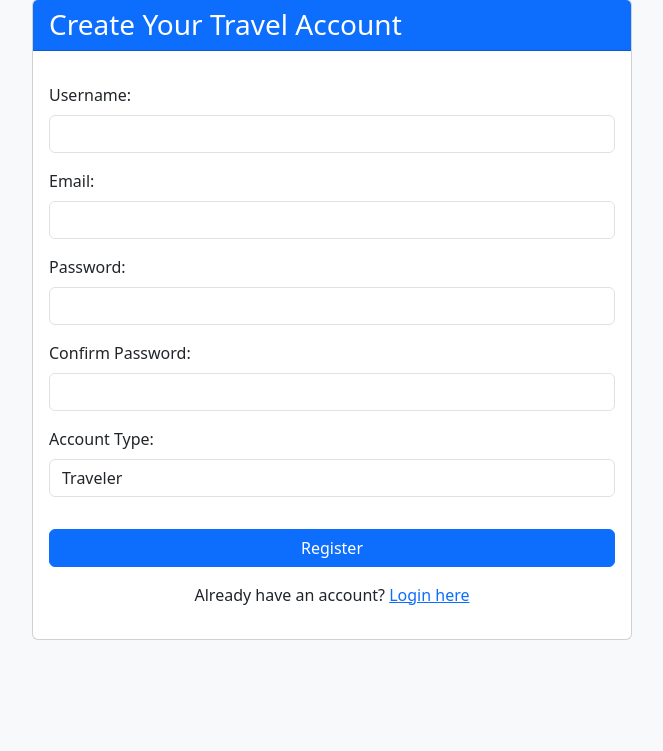
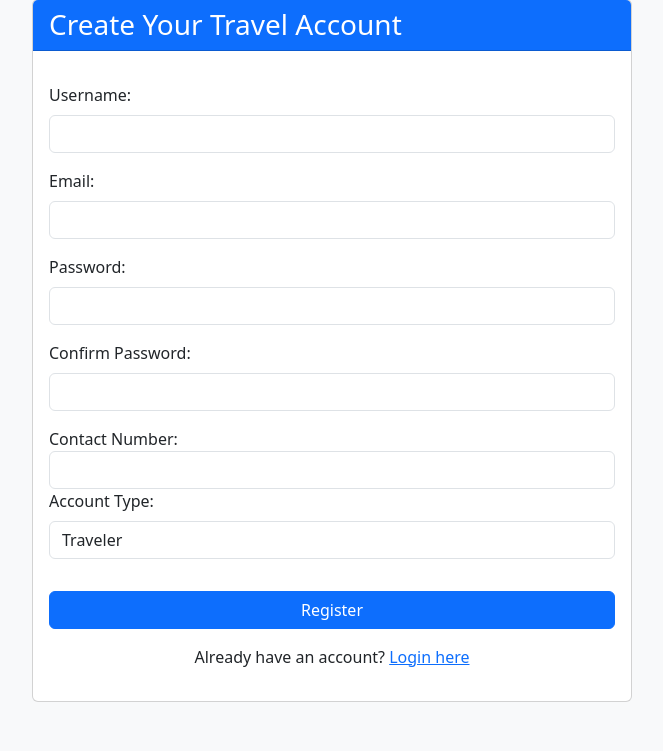
Before and after one commit to kookehh/Travel-Wish-List, a Node server app: page /register in a window 1280 px wide. Shown: the part 49-800 px from the top of the page, without its empty margins (308-971 px from the left). Run offline with Node 20, Linux system fonts and the light colour scheme.

Commit message:
Update register.ejs

```diff
--- a/views/register.ejs
+++ b/views/register.ejs
@@ -43,6 +43,11 @@
                                 <input type="password" id="confirmPassword" name="confirmPassword" class="form-control"
                                     required>
                             </div>
+                            <div class="form-group">
+                                <label for="contact">Contact Number:</label>
+                                <input type="text" id="contact" name="contact" class="form-control" required
+                                <% if (formData && formData.contact) { %> value="<%= formData.contact %>" <% } else { %> value="" <% } %>>
+                            </div>
                             <div class="mb-3">
                                 <label for="role" class="form-label">Account Type:</label>
                                 <select id="role" name="role" class="form-control" required>
```
